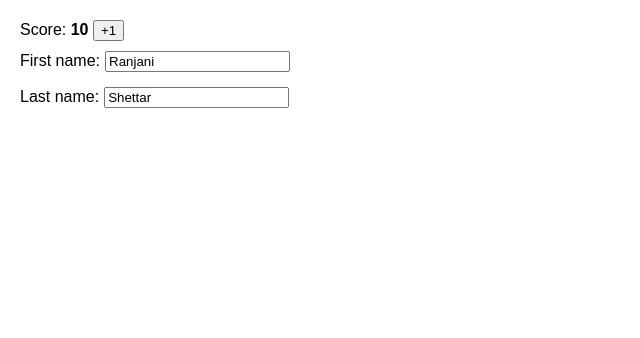
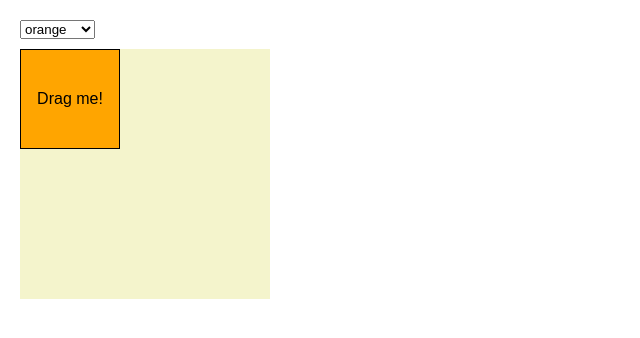
Before and after one commit to jimmycanosa/learning-react, a React (Create React App) app: page / in a window 1280 px wide. Shown: the top 338 px of the page, without its empty margins (0-640 px from the left). Built offline with nearby package versions, Linux system fonts and the light colour scheme.

Commit message:
feat: find and fix the mutation

```diff
--- a/package.json
+++ b/package.json
@@ -5,8 +5,7 @@
   "dependencies": {
     "react": "^18.2.0",
     "react-dom": "^18.2.0",
-    "react-scripts": "5.0.1",
-    "use-immer": "^0.9.0"
+    "react-scripts": "5.0.1"
   },
   "scripts": {
     "start": "react-scripts start",
--- /dev/null
+++ b/src/adding-interactivity/queueing-a-series-of-states-updates/Background.js
@@ -0,0 +1,16 @@
+export default function Background({ position }) {
+  return (
+    <div
+      style={{
+        position: 'absolute',
+        transform: `translate(
+        ${position.x}px,
+        ${position.y}px
+      )`,
+        width: 250,
+        height: 250,
+        backgroundColor: 'rgba(200, 200, 0, 0.2)',
+      }}
+    />
+  );
+}
--- /dev/null
+++ b/src/adding-interactivity/queueing-a-series-of-states-updates/Box.js
@@ -0,0 +1,54 @@
+import { useState } from 'react';
+
+export default function Box({ children, color, position, onMove }) {
+  const [lastCoordinates, setLastCoordinates] = useState(null);
+
+  function handlePointerDown(e) {
+    e.target.setPointerCapture(e.pointerId);
+    setLastCoordinates({
+      x: e.clientX,
+      y: e.clientY,
+    });
+  }
+
+  function handlePointerMove(e) {
+    if (lastCoordinates) {
+      setLastCoordinates({
+        x: e.clientX,
+        y: e.clientY,
+      });
+      const dx = e.clientX - lastCoordinates.x;
+      const dy = e.clientY - lastCoordinates.y;
+      onMove(dx, dy);
+    }
+  }
+
+  function handlePointerUp(e) {
+    setLastCoordinates(null);
+  }
+
+  return (
+    <div
+      onPointerDown={handlePointerDown}
+      onPointerMove={handlePointerMove}
+      onPointerUp={handlePointerUp}
+      style={{
+        width: 100,
+        height: 100,
+        cursor: 'grab',
+        backgroundColor: color,
+        position: 'absolute',
+        border: '1px solid black',
+        display: 'flex',
+        justifyContent: 'center',
+        alignItems: 'center',
+        transform: `translate(
+          ${position.x}px,
+          ${position.y}px
+        )`,
+      }}
+    >
+      {children}
+    </div>
+  );
+}
--- a/src/adding-interactivity/queueing-a-series-of-states-updates/sample.js
+++ b/src/adding-interactivity/queueing-a-series-of-states-updates/sample.js
@@ -1,49 +1,41 @@
 import { useState } from 'react';
+import Background from './Background.js';
+import Box from './Box.js';
 
-export default function Scoreboard() {
-  const [player, setPlayer] = useState({
-    firstName: 'Ranjani',
-    lastName: 'Shettar',
-    score: 10,
+const initialPosition = {
+  x: 0,
+  y: 0,
+};
+
+export default function Canvas() {
+  const [shape, setShape] = useState({
+    color: 'orange',
+    position: initialPosition,
   });
 
-  function handlePlusClick(e) {
-    setPlayer({
-      ...player,
-      score: player.score + 1,
-    });
+  function handleMove(dx, dy) {
+    shape.position.x += dx;
+    shape.position.y += dy;
   }
 
-  function handleFirstNameChange(e) {
-    setPlayer({
-      ...player,
-      firstName: e.target.value,
-    });
-  }
-
-  function handleLastNameChange(e) {
-    setPlayer({
-      ...player,
-      lastName: e.target.value,
+  function handleColorChange(e) {
+    setShape({
+      ...shape,
+      color: e.target.value,
     });
   }
 
   return (
     <>
-      <label>
-        Score: <b>{player.score}</b>{' '}
-        <button onClick={handlePlusClick}>
-          +1
-        </button>
-      </label>
-      <label>
-        First name:
-        <input value={player.firstName} onChange={handleFirstNameChange} />
-      </label>
-      <label>
-        Last name:
-        <input value={player.lastName} onChange={handleLastNameChange} />
-      </label>
+      <select value={shape.color} onChange={handleColorChange}>
+        <option value='orange'>orange</option>
+        <option value='lightpink'>lightpink</option>
+        <option value='aliceblue'>aliceblue</option>
+      </select>
+      <Background position={initialPosition} />
+      <Box color={shape.color} position={shape.position} onMove={handleMove}>
+        Drag me!
+      </Box>
     </>
   );
 }
--- a/src/styles.css
+++ b/src/styles.css
@@ -46,11 +46,9 @@
   padding-inline-start: 20px;
 }
 
-label {
-  display: block;
+body {
+  height: 280px;
+}
+select {
   margin-bottom: 10px;
 }
-input {
-  margin-left: 5px;
-  margin-bottom: 5px;
-}
```
Also changed, not shown: src/adding-interactivity/queueing-a-series-of-states-updates/fix-incorrect-state-updates.js (added, +50 -0 lines), 1 other file (tests, documents, lock files or other folders).
